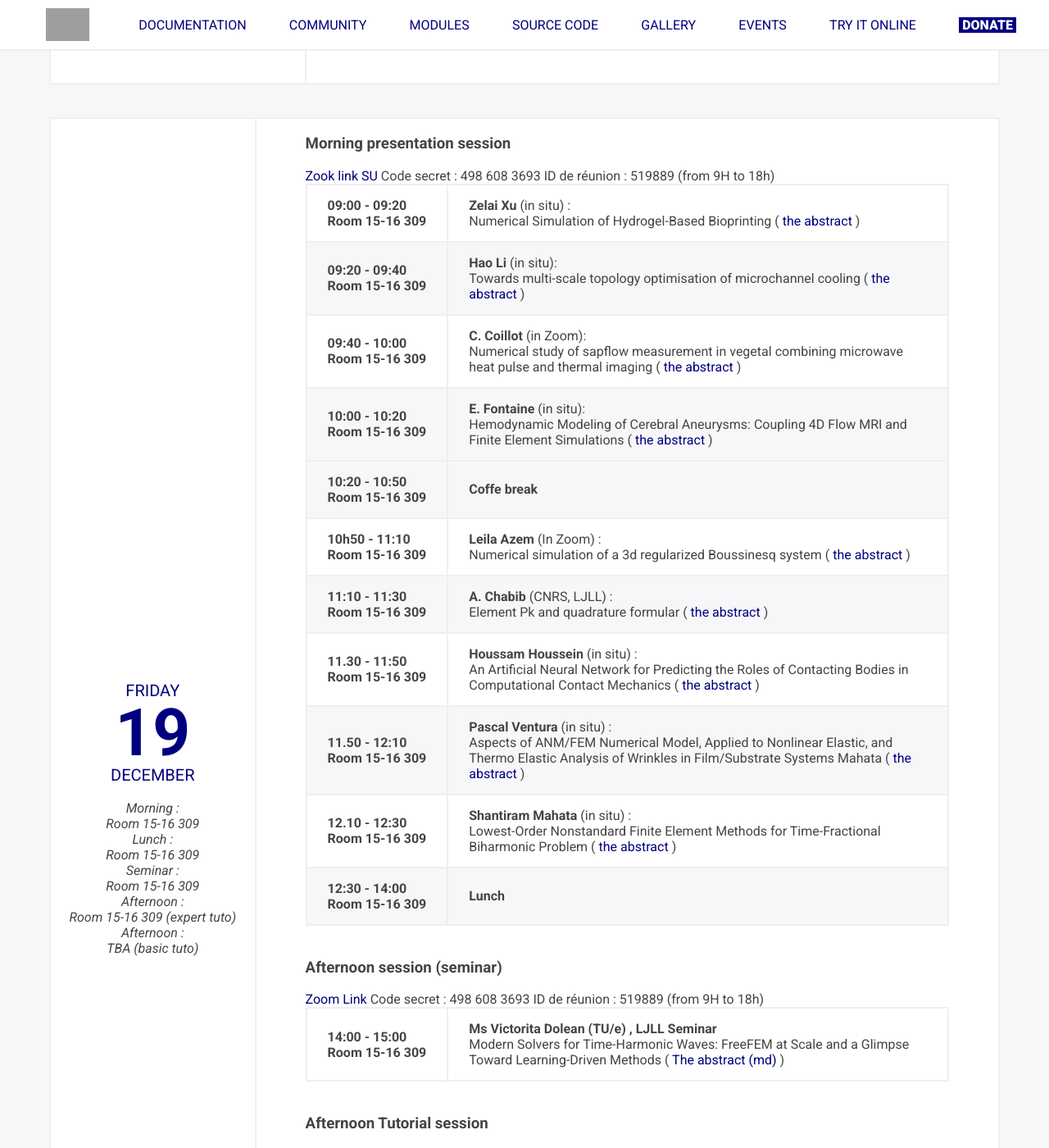
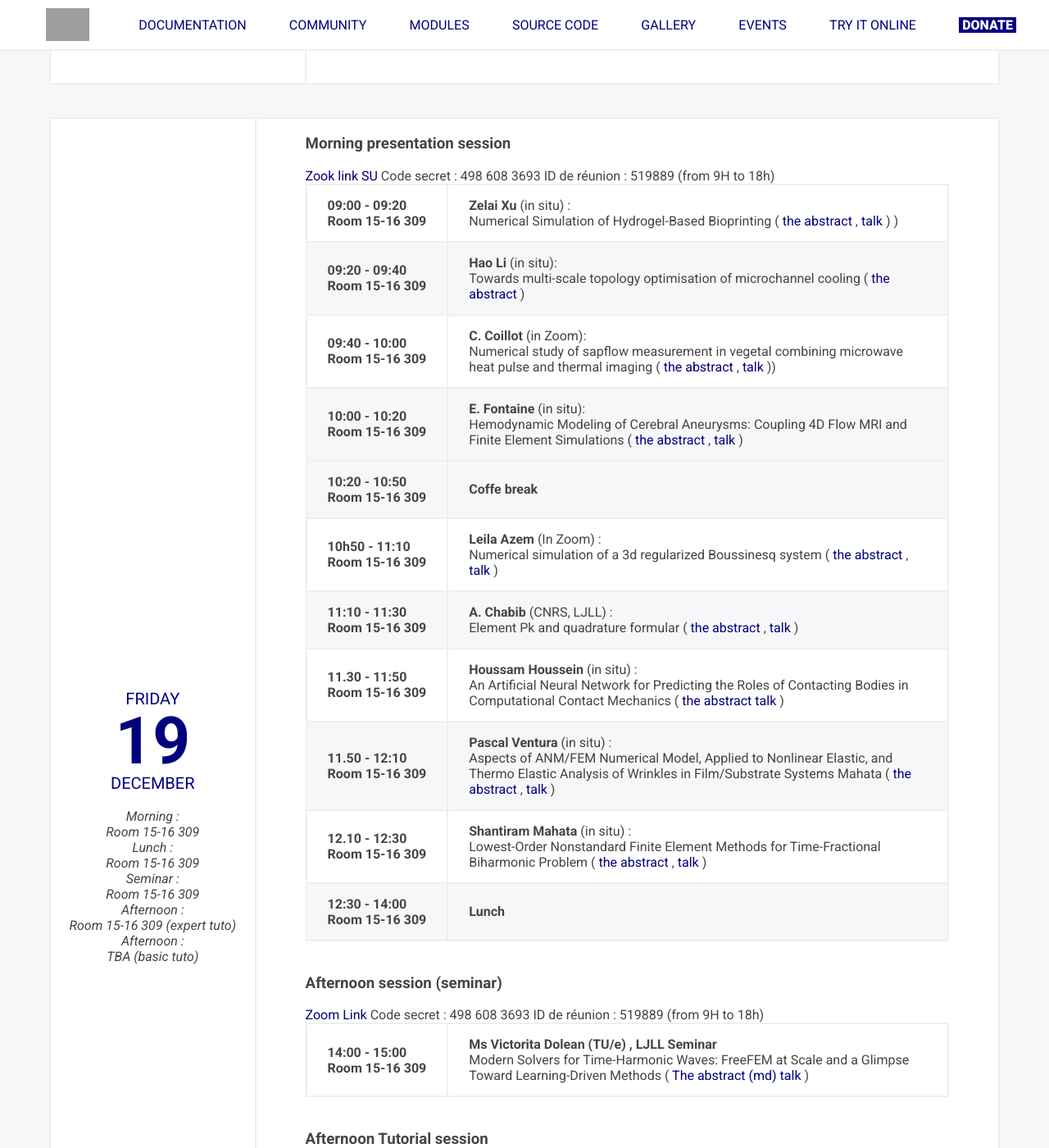
Before and after one commit to FreeFem/FreeFem-website, a Jekyll site: the page built from ffdays.md, in a window 1280 px wide and 1400 px high, scrolled down 2151 px. Shown: the whole window at 82% size. Built offline with Jekyll 4.4.1, drawn with Linux system fonts in a browser that asks for light colours.

Commit message:
update web site with talk

```diff
--- a/_layouts/ffdays.html
+++ b/_layouts/ffdays.html
@@ -69,7 +69,8 @@
        <td>
         <strong>A. Le Hyaric</strong> (CNRS,LJLL, Sorbonne Université) :
         <br>
-       FreeFem-CS  (<a href="https://github.com/FreeFem/FreeFem-days/blob/master/2025/md/ALH.md"> Abstract </a> )
+       FreeFem-CS  (<a href="https://github.com/FreeFem/FreeFem-days/blob/master/2025/md/ALH.md"> Abstract </a>
+       , <a href="https://github.com/FreeFem/FreeFem-days/raw/master/2025/pdf/ALH.pdf"> talk </a>)
       </td>
 
                      </tr>
@@ -78,7 +79,8 @@
        <td>
         <strong>S. Legrand</strong> (INRIA, Alpines) :
         <br>
-       Integration Continue and cmake (<a href="https://github.com/FreeFem/FreeFem-days/blob/master/2025/md/SL.md"> Abstract </a> )
+       Integration Continue and cmake (<a href="https://github.com/FreeFem/FreeFem-days/blob/master/2025/md/SL.md"> Abstract </a> ,
+       <a href="https://github.com/FreeFem/FreeFem-days/raw/master/2025/pdf/SL.pdf"> talk </a>)
       </td>
 
                      </tr>
@@ -97,7 +99,8 @@
                   <strong>Matthieu Patrizio</strong>   (in situ):
                   <br>
                  Benchmarking FreeFEM for Superconducting Qubit Chip Modeling
-                  (<a href="https://github.com/FreeFem/FreeFem-days/blob/master/2025/md/AB.md"> the abstract </a> )
+                  (<a href="https://github.com/FreeFem/FreeFem-days/blob/master/2025/md/AB.md"> the abstract </a>,
+                  <a href="https://github.com/FreeFem/FreeFem-days/raw/master/2025/pdf/AB.pdf"> talk </a> )
                   </td>
 
 
@@ -137,7 +140,8 @@
                 <td>
                  <strong>A. Suzuki</strong> ()
                  <br> An inverse problem to determine volcanic structure and its eigenvalue analysis in higher precision
-                 (<a href="https://github.com/FreeFem/FreeFem-days/blob/master/2025/md/AS.md"> the abstract </a>
+                 (<a href="https://github.com/FreeFem/FreeFem-days/blob/master/2025/md/AS.md"> the abstract
+                  <a href="https://github.com/FreeFem/FreeFem-days/raw/master/2025/pdf/AS.pdf"> talk  </a>
                 </td>
 		          </tr>
 	                     <tr>
@@ -205,7 +209,9 @@
                 <strong> Zelai	Xu </strong> (in situ) :
                 <br>
                 Numerical Simulation of Hydrogel-Based Bioprinting
-                (<a href="https://github.com/FreeFem/FreeFem-days/blob/master/2025/md/ZX.md"> the abstract </a> )
+                (<a href="https://github.com/FreeFem/FreeFem-days/blob/master/2025/md/ZX.md"> the abstract </a>
+                ,
+                  <a href="https://github.com/FreeFem/FreeFem-days/raw/master/2025/pdf/ZX.pdf"> talk  </a>) )
 
 
               </tr>
@@ -223,14 +229,17 @@
               <strong>C. Coillot</strong>  (in Zoom):
               <br>
                Numerical study of sapflow measurement in vegetal combining microwave heat pulse and thermal imaging
-              (<a href="https://github.com/FreeFem/FreeFem-days/blob/master/2025/md/CC.md"> the abstract </a> )
+              (<a href="https://github.com/FreeFem/FreeFem-days/blob/master/2025/md/CC.md"> the abstract </a> ,
+
+                  <a href="https://github.com/FreeFem/FreeFem-days/raw/master/2025/pdf/CC.pdf"> talk  </a>))
               <tr> </td>
 		            <th scope="row">10:00 - 10:20<br> Room 15-16 309</th>
                 <td>
               <strong>E. Fontaine</strong>  (in situ):
               <br>
                Hemodynamic Modeling of Cerebral Aneurysms: Coupling 4D Flow MRI and Finite Element Simulations
-              (<a href="https://github.com/FreeFem/FreeFem-days/blob/master/2025/md/EF.md"> the abstract </a> )
+              (<a href="https://github.com/FreeFem/FreeFem-days/blob/master/2025/md/EF.md"> the abstract </a> ,
+              <a href="https://github.com/FreeFem/FreeFem-days/raw/master/2025/pdf/EF.pdf"> talk  </a>)
               <tr> </td>
 
 
@@ -249,7 +258,8 @@
                   <strong>Leila Azem</strong> (In Zoom) :
                   <br>
                   Numerical simulation of a 3d regularized Boussinesq system
-                  (<a href="https://github.com/FreeFem/FreeFem-days/blob/master/2025/md/LA.md"> the abstract </a> )
+                  (<a href="https://github.com/FreeFem/FreeFem-days/blob/master/2025/md/LA.md"> the abstract </a>,
+                  <a href="https://github.com/FreeFem/FreeFem-days/raw/master/2025/pdf/LA.pdf"> talk  </a> )
                 </td>
               </tr>
 
@@ -259,7 +269,8 @@
                                  <td>
                     <strong>A. Chabib</strong> (CNRS, LJLL) :
                     <br>
-                    Element Pk and quadrature formular  (<a href="https://github.com/FreeFem/FreeFem-days/blob/master/2025/md/AC.md"> the abstract </a> )
+                    Element Pk and quadrature formular  (<a href="https://github.com/FreeFem/FreeFem-days/blob/master/2025/md/AC.md"> the abstract </a>
+                    ,<a href="https://github.com/FreeFem/FreeFem-days/raw/master/2025/pdf/AC.pdf"> talk  </a>)
                   </td>
               </tr>
 
@@ -269,7 +280,8 @@
                 <strong>Houssam Houssein</strong>  (in situ) :
                 <br>
                An Artificial Neural Network for Predicting the Roles of Contacting Bodies in Computational Contact Mechanics
-                (<a href="https://github.com/FreeFem/FreeFem-days/blob/master/2025/md/TBA.md"> the abstract </a> )
+                (<a href="https://github.com/FreeFem/FreeFem-days/blob/master/2025/md/HH.md"> the abstract </a>
+                <a href="https://github.com/FreeFem/FreeFem-days/raw/master/2025/pdf/HH.pdf"> talk  </a> )
 
               </td>
               </tr>
@@ -280,7 +292,8 @@
                 <strong>Pascal Ventura</strong>  (in situ) :
                 <br>
                Aspects of ANM/FEM Numerical Model, Applied to Nonlinear Elastic, and Thermo Elastic Analysis of Wrinkles in Film/Substrate Systems
-          Mahata      (<a href="https://github.com/FreeFem/FreeFem-days/blob/master/2025/md/PV.md"> the abstract </a> )
+          Mahata      (<a href="https://github.com/FreeFem/FreeFem-days/blob/master/2025/md/PV.md"> the abstract </a> ,
+          <a href="https://github.com/FreeFem/FreeFem-days/raw/master/2025/pdf/PV.pdf"> talk  </a>)
 
               </td>
               </tr>
@@ -290,7 +303,8 @@
                 <strong>Shantiram Mahata</strong>  (in situ) :
                 <br>
                Lowest-Order Nonstandard Finite Element Methods for Time-Fractional Biharmonic Problem
-                (<a href="https://github.com/FreeFem/FreeFem-days/blob/master/2025/md/SM.md"> the abstract </a> )
+                (<a href="https://github.com/FreeFem/FreeFem-days/blob/master/2025/md/SM.md"> the abstract </a>
+               ,  <a href="https://github.com/FreeFem/FreeFem-days/raw/master/2025/pdf/SM.pdf"> talk  </a>)
               </td>
               </tr>
 
@@ -315,7 +329,8 @@
              <td>
               <strong>   Ms Victorita Dolean (TU/e)  ,  LJLL Seminar </strong>
               <br>   Modern Solvers for Time-Harmonic Waves: FreeFEM at Scale and a Glimpse Toward Learning-Driven Methods
-(<a href="https://github.com/FreeFem/FreeFem-days/blob/master/2025/md/VD.md"> The abstract (md) </a>)
+(<a href="https://github.com/FreeFem/FreeFem-days/blob/master/2025/md/VD.md"> The abstract (md) </a>
+<a href="https://github.com/FreeFem/FreeFem-days/raw/master/2025/pdf/VD.pdf"> talk  </a>)
 
              </td>
             </tr>
```
